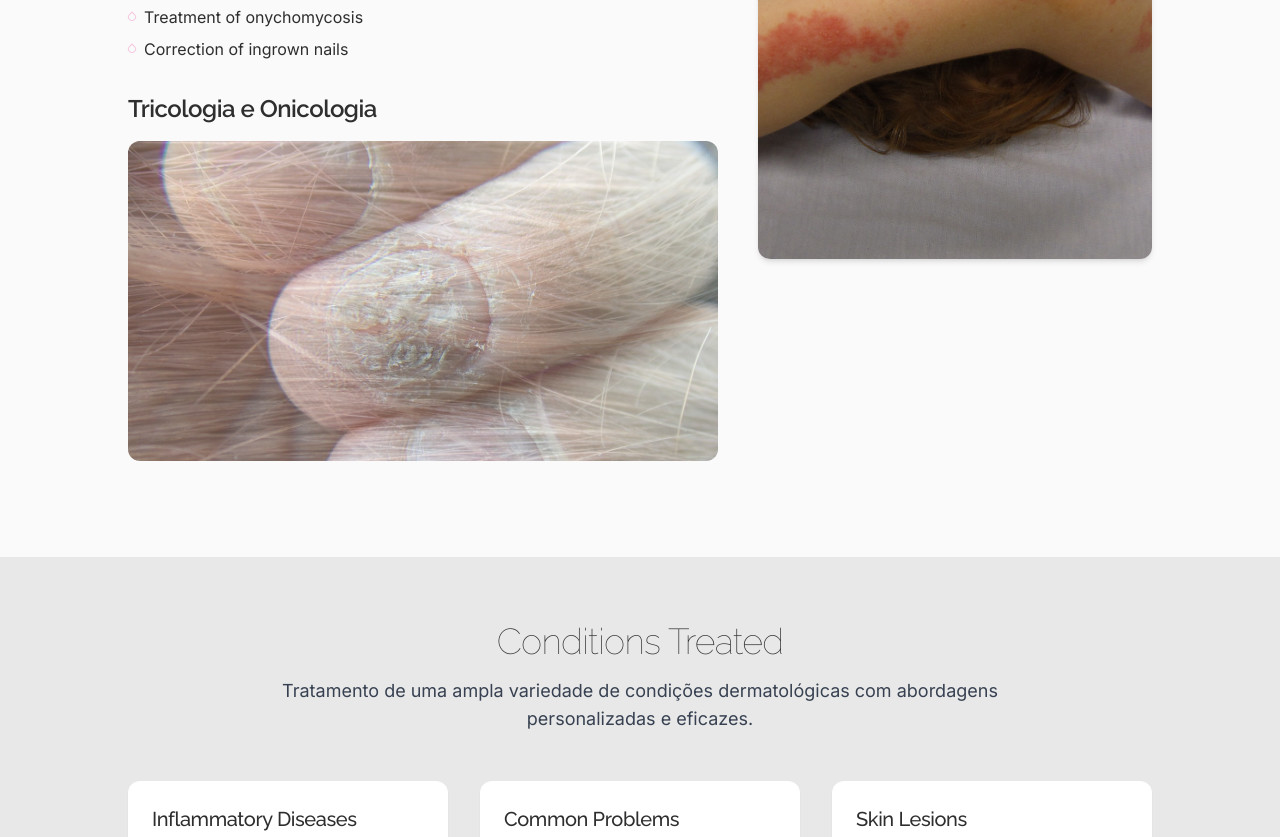
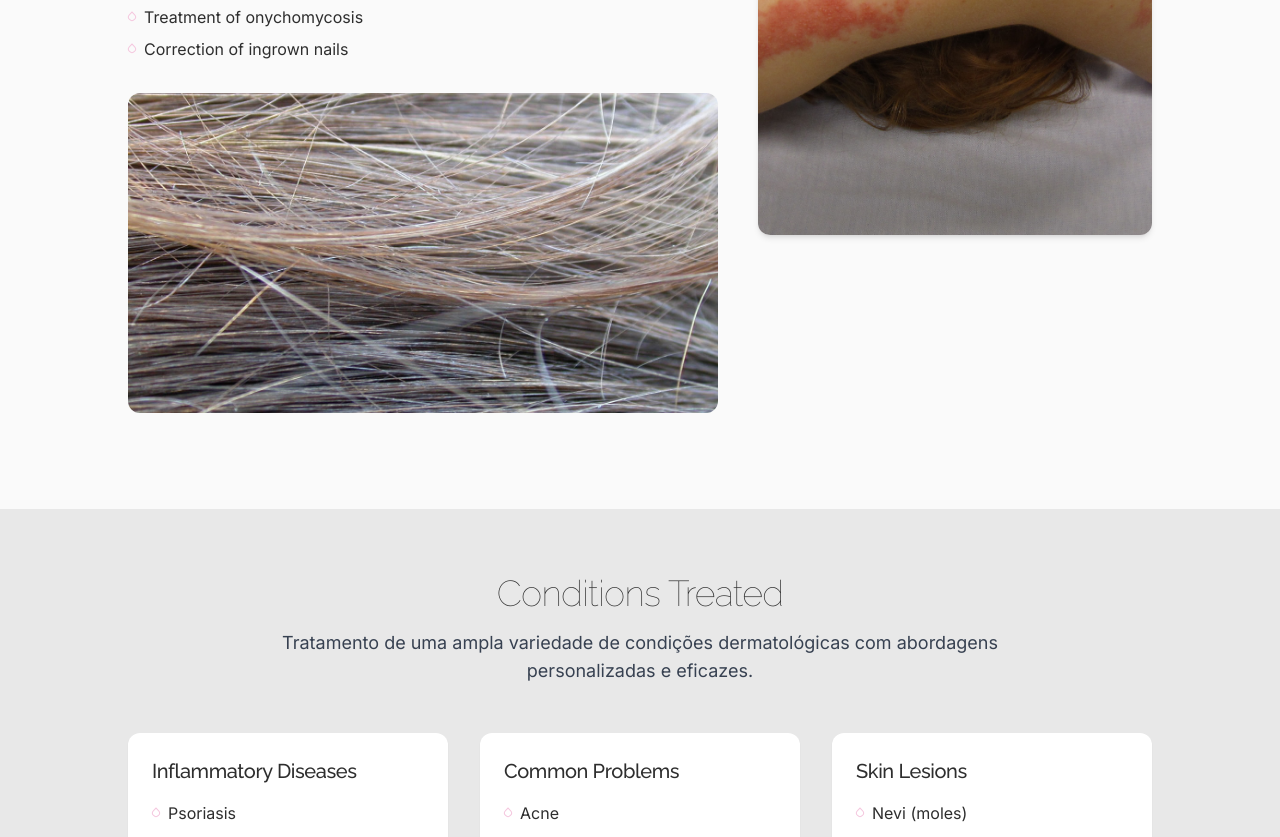
Before and after one commit to migueljoliveira/drhenriqueoliveira-derma-website, a Next.js app: page /en/dermatologia in a window 1280 px wide. Shown: the part 1319-2156 px from the top of the page. Built offline with nearby package versions, Linux system fonts and the light colour scheme; a web font is replaced by a local one.

Commit message:
fix: remove shingles photo and extra heading from dermatologia page
Co-authored-by: null <388431+migueljoliveira@users.noreply.github.com>

```diff
--- a/app/[lang]/dermatologia/page.tsx
+++ b/app/[lang]/dermatologia/page.tsx
@@ -74,10 +74,6 @@ export default async function DermatologyPage({ params }: { params: { lang: stri
     {
       src: "/hair-closeup.jpeg",
       alt: "Hair closeup showing follicles and scalp",
-    },
-    {
-      src: "/nail-fungus.jpeg",
-      alt: "Nail fungus condition showing affected fingernails",
     },
   ]
 
@@ -174,7 +170,6 @@ export default async function DermatologyPage({ params }: { params: { lang: stri
                     </ul>
                     {service.title === "Trichology and Onychology" || service.title === "Tricologia e Onicologia" ? (
                       <div className="my-8">
-                        <h3 className="text-2xl font-semibold mb-4">Tricologia e Onicologia</h3>
                         <TrichologySlideshow images={trichologyImages} />
                       </div>
                     ) : null}
```
